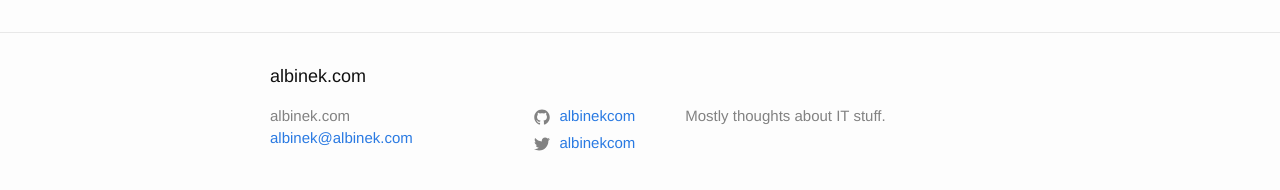
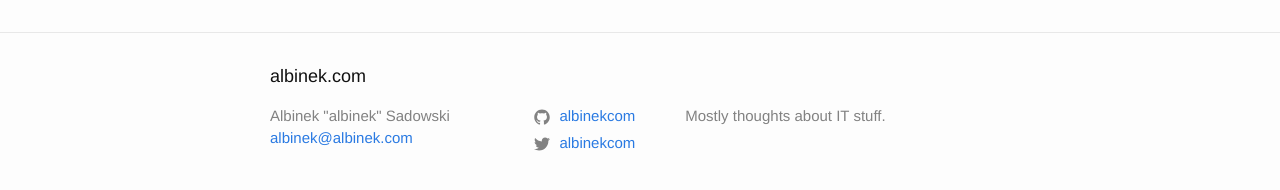
Before and after one commit to albinekcom/albinekcom.github.io, a Jekyll site: the page built from about.md, in a window 1280 px wide. Shown: the part 318-508 px from the top of the page. Built offline with Jekyll 4.4.1, drawn with Linux system fonts in a browser that asks for light colours.

Commit message:
Fix issues after moving theme to the project

```diff
--- a/404.html
+++ b/404.html
@@ -19,6 +19,6 @@
 <div class="container">
   <h1>404</h1>
 
-  <p><strong>Page not found :(</strong></p>
+  <p><strong>Page not found 😞</strong></p>
   <p>The requested page could not be found.</p>
 </div>
--- a/Gemfile
+++ b/Gemfile
@@ -5,6 +5,7 @@
 
 group :jekyll_plugins do
    gem 'jekyll-feed', '~> 0.6'
+   gem 'jekyll-seo-tag'
 end
 
 group :test do
--- a/_config.yml
+++ b/_config.yml
@@ -1,10 +1,17 @@
 title: albinek.com
-email: albinek@albinek.com
 description: "Mostly thoughts about IT stuff."
 baseurl: ""
-url: "http://albinek.com"
-twitter_username: albinekcom
-github_username: albinekcom
+
+author:
+  name: "Albinek \"albinek\" Sadowski"
+  email: "albinek@albinek.com"
+  url: "http://albinek.com"
+
+twitter:
+  username: albinekcom
+
+github:
+  username: albinekcom
 
 google_analytics: UA-80395419-1
 
@@ -16,6 +23,7 @@
 
 gems:
   - jekyll-feed
+  - jekyll-seo-tag
 
 exclude:
   - vendor
@@ -34,3 +42,6 @@
   blanklines: false
   profile: false
   startings: [html, head, body]
+
+sass:
+  style: compressed
--- a/_includes/footer.html
+++ b/_includes/footer.html
@@ -9,28 +9,28 @@
         <ul class="contact-list">
           <li>
             {% if site.author %}
-              {{ site.author | escape }}
+              {{ site.author.name | escape }}
             {% else %}
               {{ site.title | escape }}
             {% endif %}
             </li>
-            {% if site.email %}
-            <li><a href="mailto:{{ site.email }}">{{ site.email }}</a></li>
+            {% if site.author.email %}
+            <li><a href="mailto:{{ site.author.email }}">{{ site.author.email }}</a></li>
             {% endif %}
         </ul>
       </div>
 
       <div class="footer-col footer-col-2">
         <ul class="social-media-list">
-          {% if site.github_username %}
+          {% if site.github.username %}
           <li>
-            {% include icon-github.html username=site.github_username %}
+            {% include icon-github.html username=site.github.username %}
           </li>
           {% endif %}
 
-          {% if site.twitter_username %}
+          {% if site.twitter.username %}
           <li>
-            {% include icon-twitter.html username=site.twitter_username %}
+            {% include icon-twitter.html username=site.twitter.username %}
           </li>
           {% endif %}
         </ul>
--- a/_includes/head.html
+++ b/_includes/head.html
@@ -15,4 +15,6 @@
   {% if jekyll.environment == 'production' and site.google_analytics %}
   {% include google-analytics.html %}
   {% endif %}
+
+  {% seo %}
 </head>
--- a/assets/img/favicon/browserconfig.xml
+++ b/assets/img/favicon/browserconfig.xml
@@ -2,7 +2,7 @@
 <browserconfig>
     <msapplication>
         <tile>
-            <square150x150logo src="/assets/favicon/mstile-150x150.png"/>
+            <square150x150logo src="/assets/img/favicon/mstile-150x150.png"/>
             <TileColor>#1f1f1f</TileColor>
         </tile>
     </msapplication>
```
Also changed, not shown: _layouts/home.html (+3 -5 lines), _posts/2017-04-23-hello-blog.markdown (added, +50 -0 lines), _posts/2017-04-23-hello-world.markdown (deleted, +0 -23 lines), Gemfile.lock, assets/img/favicon/manifest.json, assets/img/post/hello-blog-0.jpg (added).
